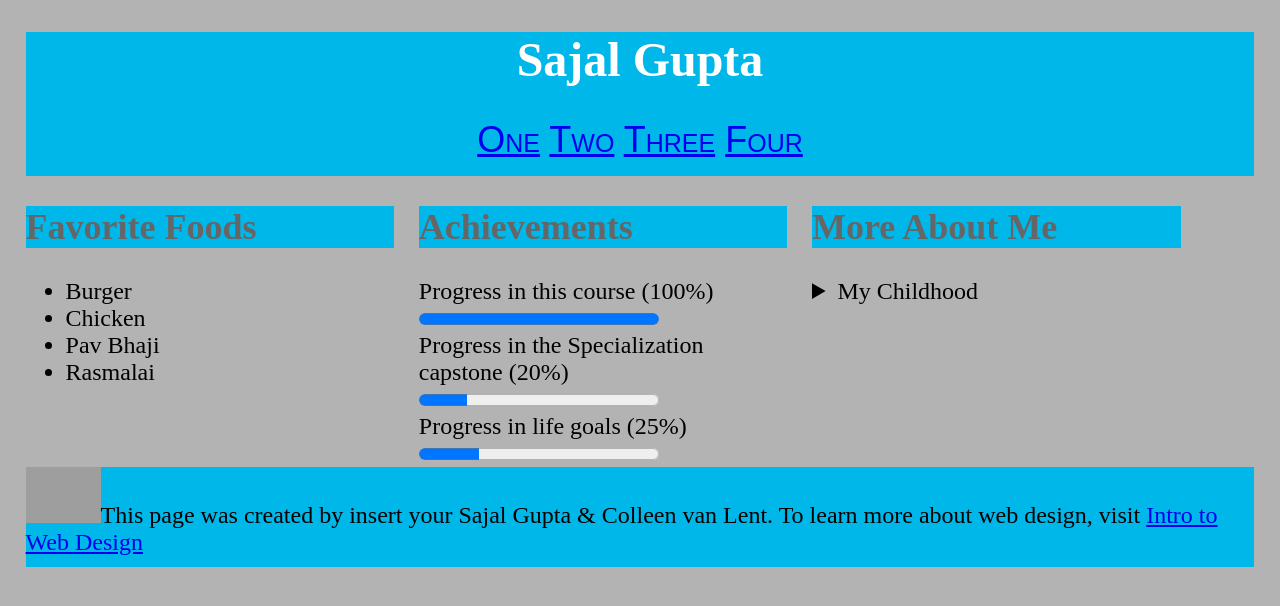
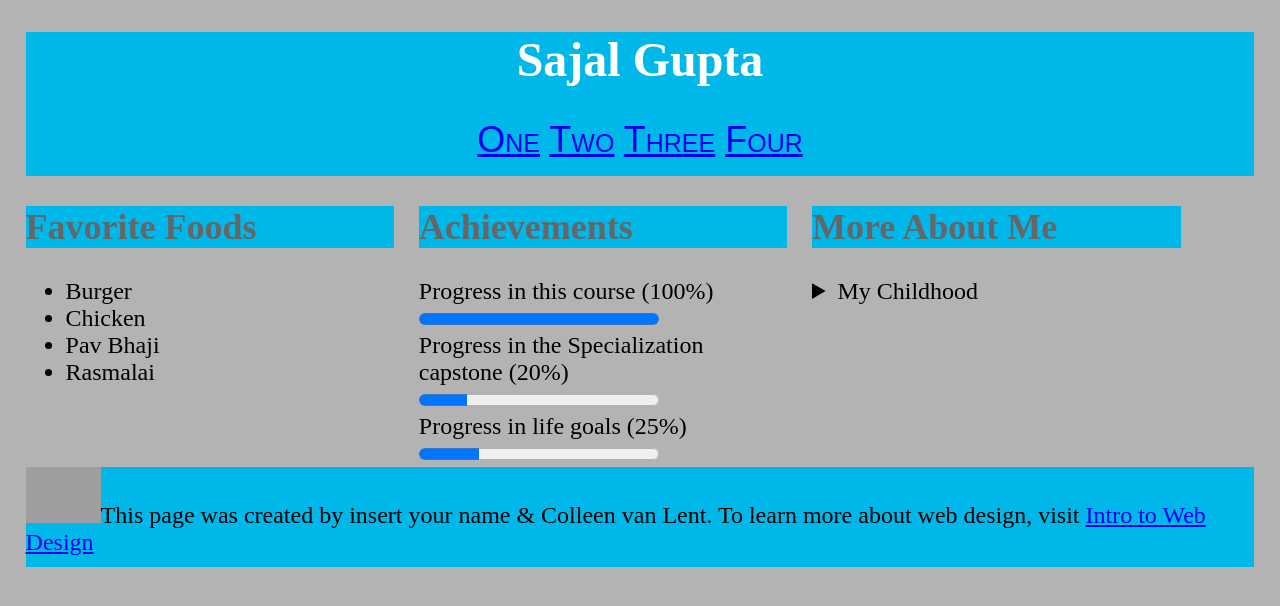
Before and after one commit to Mazoye/My_Description, a plain HTML site: page Project.html in a window 1280 px wide. Drawn offline with Linux system fonts and the light colour scheme; grey boxes are pictures that could not be loaded.

Commit message:
Update Project.html

```diff
--- a/Project.html
+++ b/Project.html
@@ -42,7 +42,7 @@
 		</details>
 	</section>
 	<footer>
-		<p><img src="http://www.intro-webdesign.com/images/newlogo.png" alt="">This page was created by insert your Sajal Gupta &amp; Colleen van Lent. To learn more about web design, visit <a href="http://www.intro-webdesign.com">Intro to Web Design</a></p>
+		<p><img src="http://www.intro-webdesign.com/images/newlogo.png" alt="">This page was created by insert your name &amp; Colleen van Lent. To learn more about web design, visit <a href="http://www.intro-webdesign.com">Intro to Web Design</a></p>
 	</footer>
 
 </body>
```
